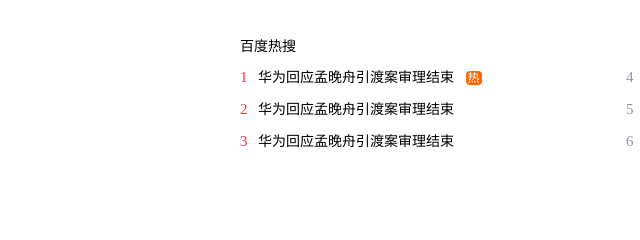
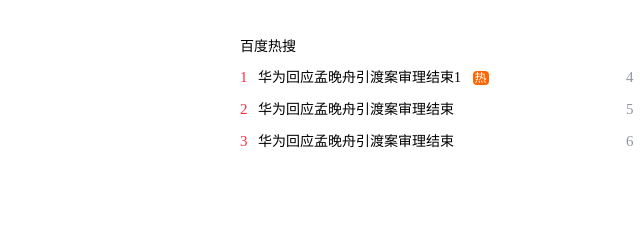
Before and after one commit to wordl1/test_01, a plain HTML site: page index.html in a window 1280 px wide. Shown: the part 242-482 px from the top of the page, 73-713 px from the left. Drawn offline with Linux system fonts and the light colour scheme.

Commit message:
修改加1版

```diff
--- a/index.html
+++ b/index.html
@@ -61,7 +61,7 @@
 					<ul>
 						<li>
 							<span class="number">1</span>
-							<span>华为回应孟晚舟引渡案审理结束</span>
+							<span>华为回应孟晚舟引渡案审理结束1</span>
 							<span class="hot">热</span>
 						</li>
 						<li>
```
